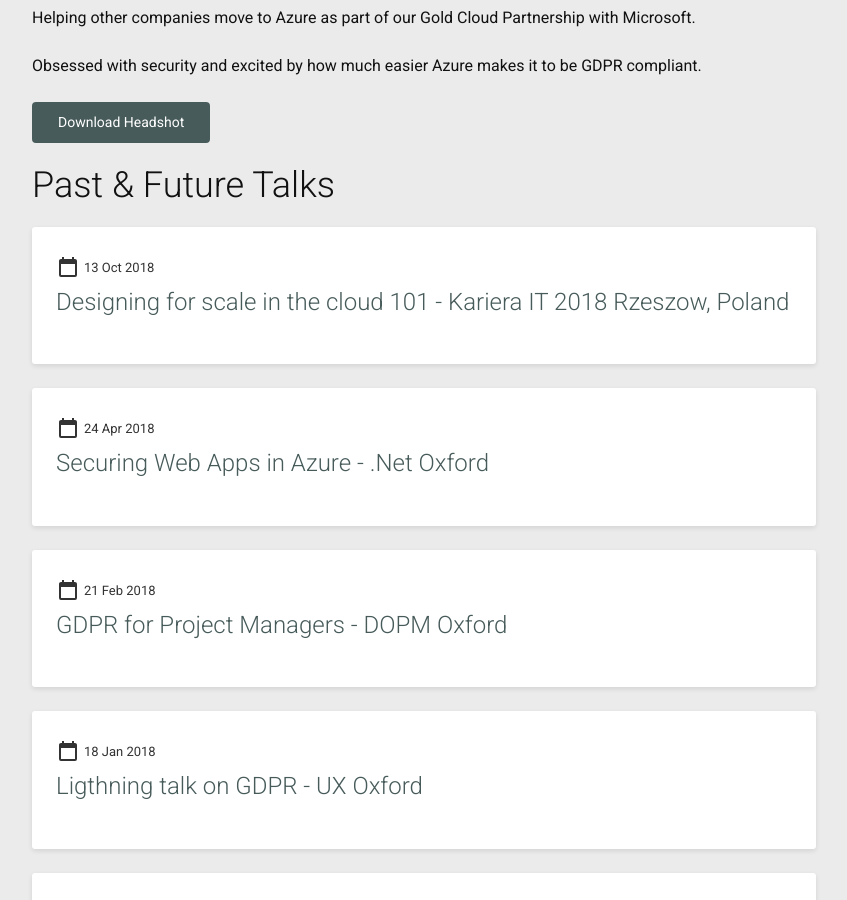
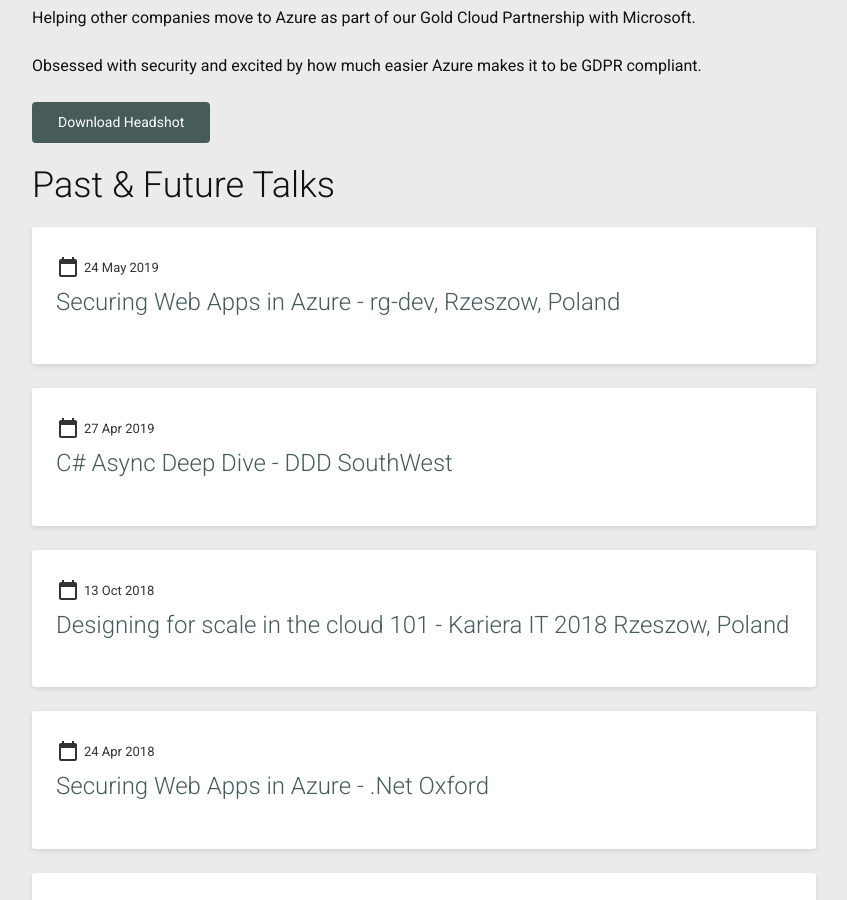
Before and after one commit to flytzen/blog, a Jekyll site: the page built from talks.md, in a window 1280 px wide and 900 px high, scrolled down 2183 px. Shown: the whole window, without its empty margins (216-1063 px from the left). Built offline with Jekyll 4.4.1, drawn with Linux system fonts in a browser that asks for light colours.

Commit message:
Added talks to list

```diff
--- a/_data/talkinstances.yml
+++ b/_data/talkinstances.yml
@@ -1,3 +1,11 @@
+- title: Securing Web Apps in Azure - rg-dev, Rzeszow, Poland
+  date: 2019-05-24
+  link: https://www.lytzen.name/talks/Securing_web_apps_in_azure.html
+
+- title: C# Async Deep Dive - DDD SouthWest
+  date: 2019-04-27
+  link: https://www.lytzen.name/2019/04/29/Everything-I-thought-I-knew-about-async-was-wrong.html
+
 - title: Designing for scale in the cloud 101 - Kariera IT 2018 Rzeszow, Poland
   date: 2018-10-13
   link: https://www.lytzen.name/talks/Designing_for_scale_in_the_cloud_101.html
```
Also changed, not shown: 3 other files.
